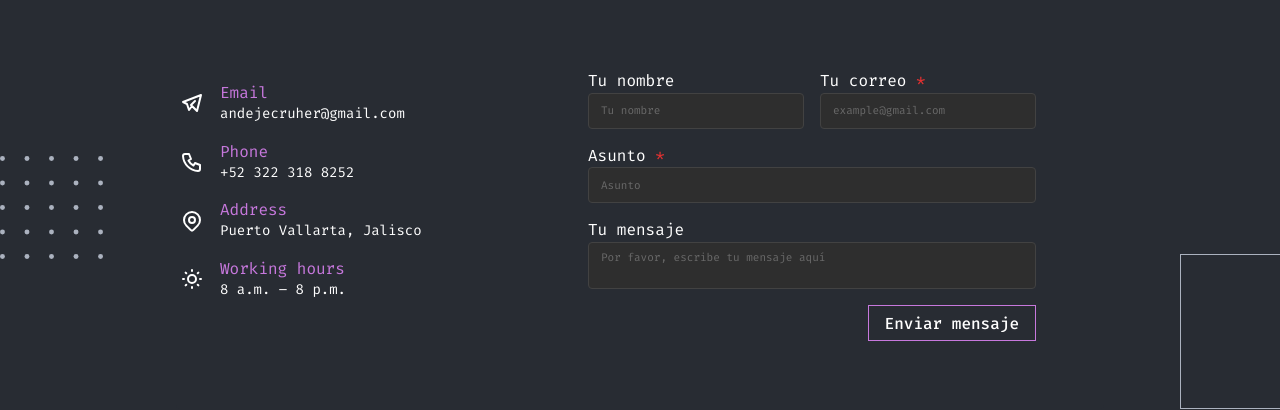
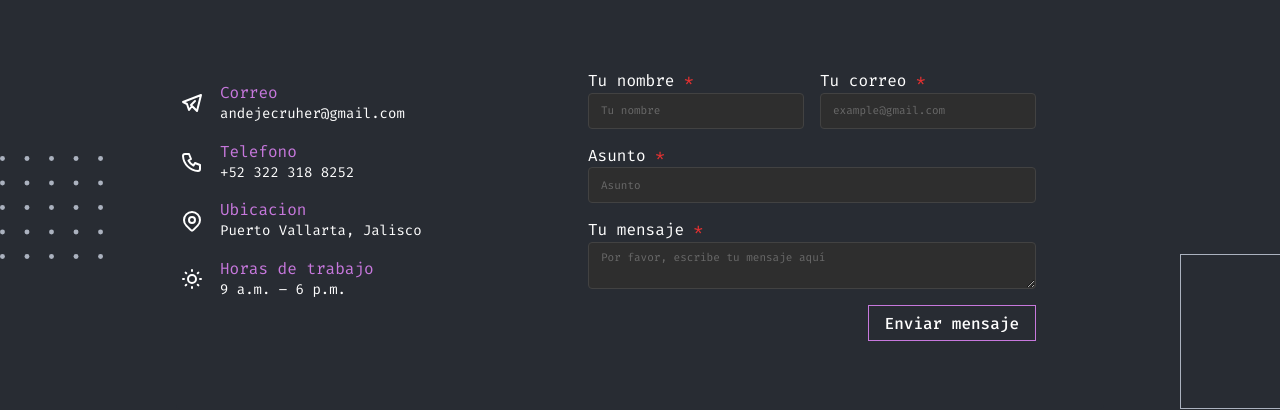
Before and after one commit to Andejecruher/Portafolio, a React (Vite) app: page /contact in a window 1280 px wide. Shown: the part 368-778 px from the top of the page. Built offline with nearby package versions, Linux system fonts and the light colour scheme.

Commit message:
Actualizar textos y requerimientos en el formulario de contacto, mejorar accesibilidad y ajustar estilos en los íconos de contacto

```diff
--- a/src/components/ContactForm/ContactIcons.jsx
+++ b/src/components/ContactForm/ContactIcons.jsx
@@ -22,10 +22,10 @@
 }
 
 const MOCKDATA = [
-  { title: 'Email', description: 'andejecruher@gmail.com', icon: IconBrandTelegram },
-  { title: 'Phone', description: '+52 322 318 8252', icon: IconPhone },
-  { title: 'Address', description: 'Puerto Vallarta, Jalisco', icon: IconMapPin },
-  { title: 'Working hours', description: '8 a.m. – 8 p.m.', icon: IconSun },
+  { title: 'Correo', description: 'andejecruher@gmail.com', icon: IconBrandTelegram },
+  { title: 'Telefono', description: '+52 322 318 8252', icon: IconPhone },
+  { title: 'Ubicacion', description: 'Puerto Vallarta, Jalisco', icon: IconMapPin },
+  { title: 'Horas de trabajo', description: '9 a.m. – 6 p.m.', icon: IconSun },
 ];
 
 export function ContactIconsList() {
--- a/src/components/ContactForm/GetInTouch.jsx
+++ b/src/components/ContactForm/GetInTouch.jsx
@@ -26,7 +26,7 @@
 
               <div className={classes.fields}>
                 <SimpleGrid cols={{ base: 1, sm: 2 }}>
-                  <TextInput label="Tu nombre" placeholder="Tu nombre" />
+                  <TextInput label="Tu nombre" placeholder="Tu nombre" required />
                   <TextInput label="Tu correo" placeholder="example@gmail.com" required />
                 </SimpleGrid>
 
@@ -34,13 +34,15 @@
 
                 <Textarea
                   mt="md"
+                  resize="vertical"
                   label="Tu mensaje"
                   placeholder="Por favor, escribe tu mensaje aquí"
-                  minRows={3}
+                  minRows={6}
+                  required
                 />
 
                 <Group justify="flex-end" mt="md">
-                  <Button className={classes.control} variant='outlined' color="initial">
+                  <Button type='submit' className={classes.control} variant='outlined' color="initial">
                     Enviar mensaje
                   </Button>
                 </Group>
--- a/src/components/ContactForm/GetInTouch.module.css
+++ b/src/components/ContactForm/GetInTouch.module.css
@@ -77,6 +77,7 @@
 }
 
 .control {
+  justify-content: center;
   @media (max-width: $mantine-breakpoint-sm) {
     flex: 1;
   }
--- a/src/components/Projects/Projects.module.css
+++ b/src/components/Projects/Projects.module.css
@@ -68,4 +68,7 @@
   flex-shrink: 0;
   top: 80px;
   left: -35px;
+  @media screen and (max-width: $mantine-breakpoint-md) {
+    display: none;
+  }
 }
```
